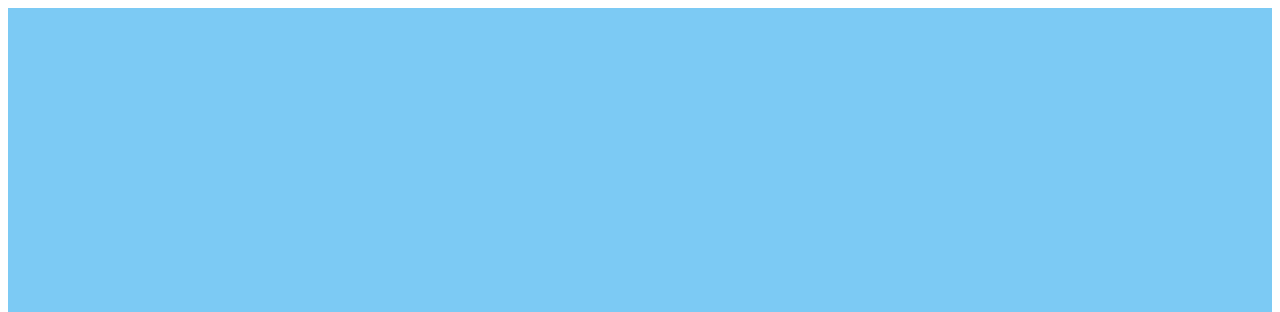
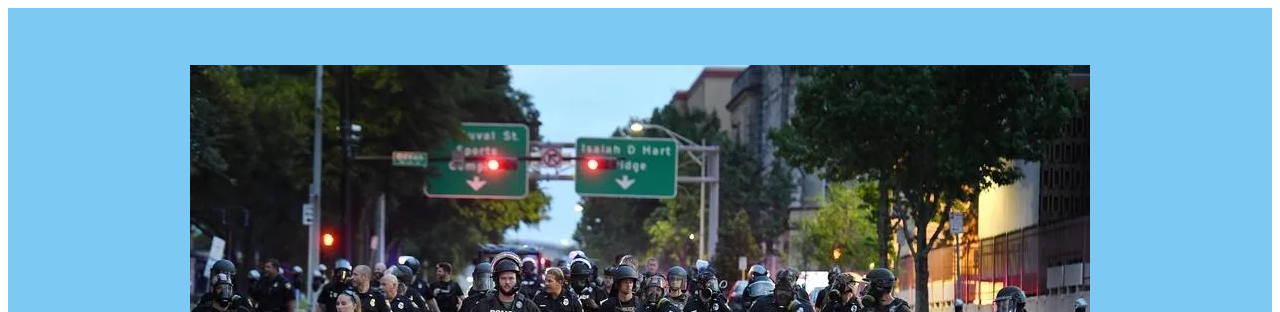
Before and after one commit to pompeyesas/anthro, a plain HTML site: page fp/index.html in a window 1280 px wide. Shown: the top 312 px of the page. Drawn offline with Linux system fonts and the light colour scheme; a script that the page names is missing.

Commit message:
Add files via upload

```diff
--- a/fp/index.html
+++ b/fp/index.html
@@ -8,6 +8,9 @@
 
 <link rel="stylesheet" href="style.css" />
 <section class="et-hero-tabs">
+    <div class="toppart">
+        <img src="popo.jpeg">
+    </div>
     <h1>THE FIGHT AGAINST PREDICTIVE POLICING</h1>
     <h3>The dangers of AI in police departments</h3>
     <div class="et-hero-tabs-container">
```
